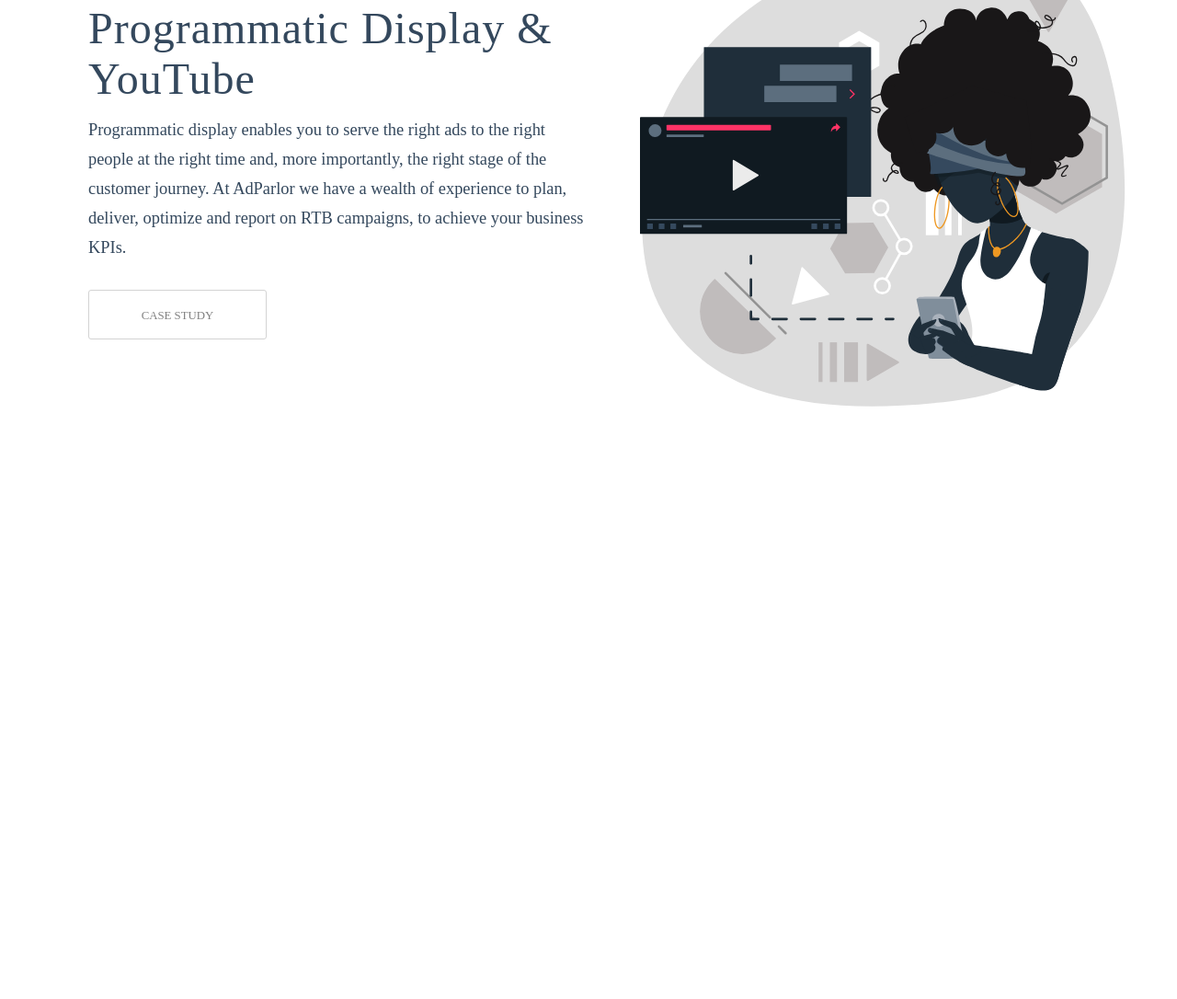
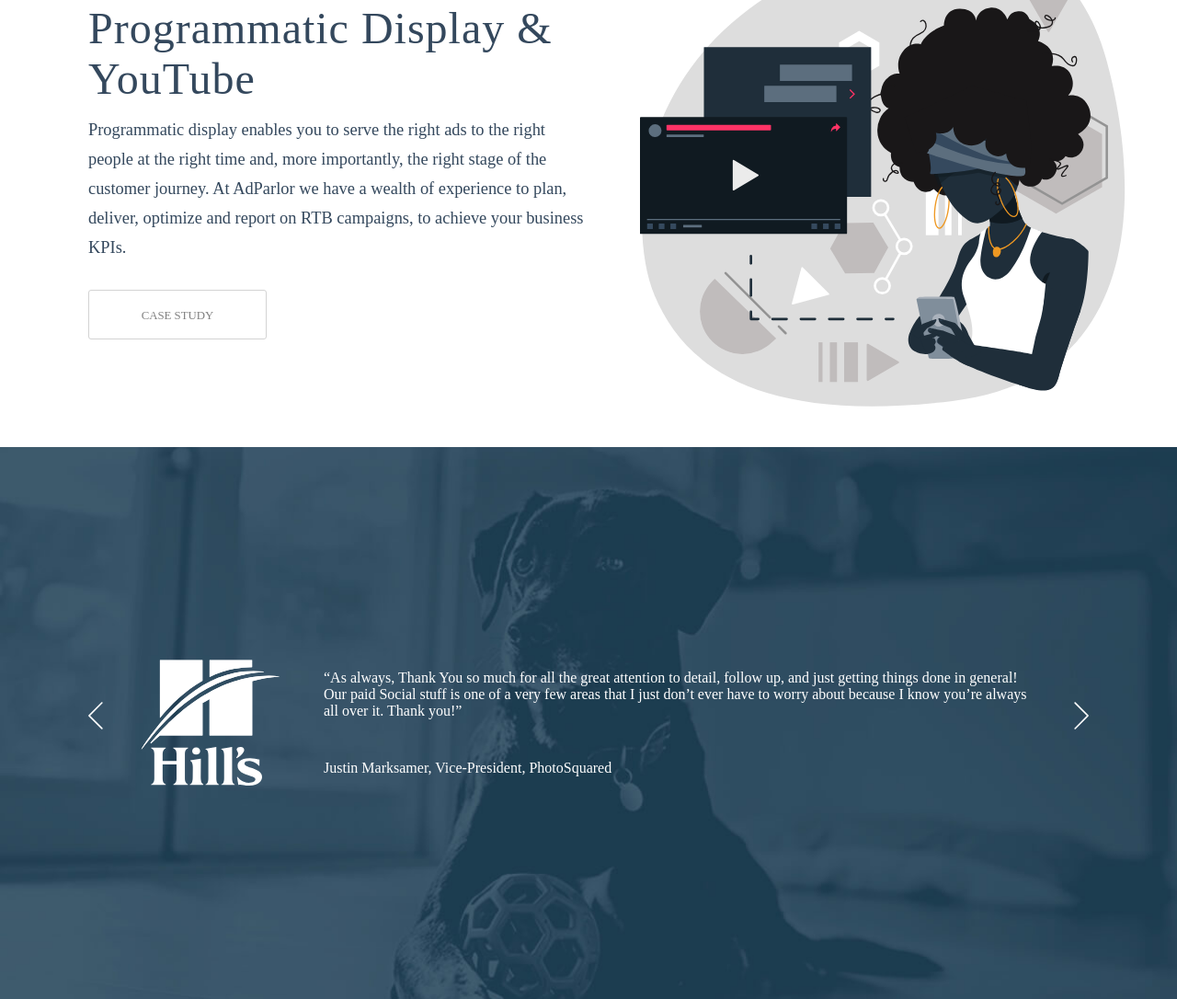
Before and after one commit to avijitchoudhury/adparlor, a website: page index.html in a window 1280 px wide. Shown: the part 2580-3666 px from the top of the page at 92% size. Before the commit the page ends 3086 px from the top, so only its background shows below. Drawn offline with Linux system fonts and the light colour scheme.

Commit message:
added the reviews section

```diff
--- a/index.html
+++ b/index.html
@@ -111,6 +111,21 @@
       </div>
     </section>
 
+    <section class="section-reviews">
+      <div class="section-reviews-primary">
+        <img src="Assets/arrow.svg" alt="Arrow" class="section-reviews-primary__arrow1">
+        <img src="Assets/Client Logos and Media/hills-logo.svg" alt="Arrow" class="section-reviews-primary__logo">
+        <div class="section-reviews-primary-main">
+        <p class="section-reviews-primary-main__paragraph">“As always, Thank You so much for all the great attention to detail, follow
+        up, and just getting things done in general! Our paid Social stuff is one of
+        a very few areas that I just don’t ever have to worry about because I
+        know you’re always all over it. Thank you!”</p>
+        <p class="section-reviews-primary-main__paragraph">Justin Marksamer, Vice-President, PhotoSquared</p>
+        </div>
+        <img src="Assets/arrow.svg" alt="Arrow" class="section-reviews-primary__arrow2">
+      </div>
+    </section>
+
   </main>
 </body>
 </html>
--- a/sass/main.scss
+++ b/sass/main.scss
@@ -178,9 +178,6 @@
 
 //common social media section designs
 .socialmedia {
-  // border-bottom: 1px dashed lightgray;
-
-
   &-about-header {
     font-size: 3rem;
   }
@@ -217,3 +214,62 @@
 .youtube {
   border-top: 1px solid gray;
 }
+
+//reviews section
+.section-reviews {
+  width: 100%;
+  height: 75vh;
+  background-image: url("../Assets/Client Logos and Media/BG_Hills_Banner.jpg");
+  background-size: cover;
+  background-position: center center;
+  position: relative;
+  display: flex;
+
+  &-primary {
+    display: flex;
+    justify-content: center;
+    margin-left: 6rem;
+    margin-right: 6rem;
+
+    &__logo {
+      width: 12rem;
+    }
+
+    &-main {
+      display: flex;
+      flex-flow: column;
+      justify-content: center;
+
+      &__paragraph {
+        color: white;
+        margin: 0 3rem;
+
+        &:last-child {
+          margin-top: 2.7rem;
+        }
+      }
+    }
+
+    &__arrow1{
+          width: 1rem;
+          margin-bottom: 1rem;
+          transition: all .1s;
+
+          &:hover {
+            width: 1.2rem;
+            cursor: pointer;
+          }
+    }
+
+    &__arrow2 {
+          transform: rotate(180deg);
+          width: 1rem;
+          margin-bottom: 1rem;
+          transition: all .1s;
+
+          &:hover {
+            cursor: pointer;
+          }
+    }
+  }
+}
```
Also changed, not shown: css/style.css.
